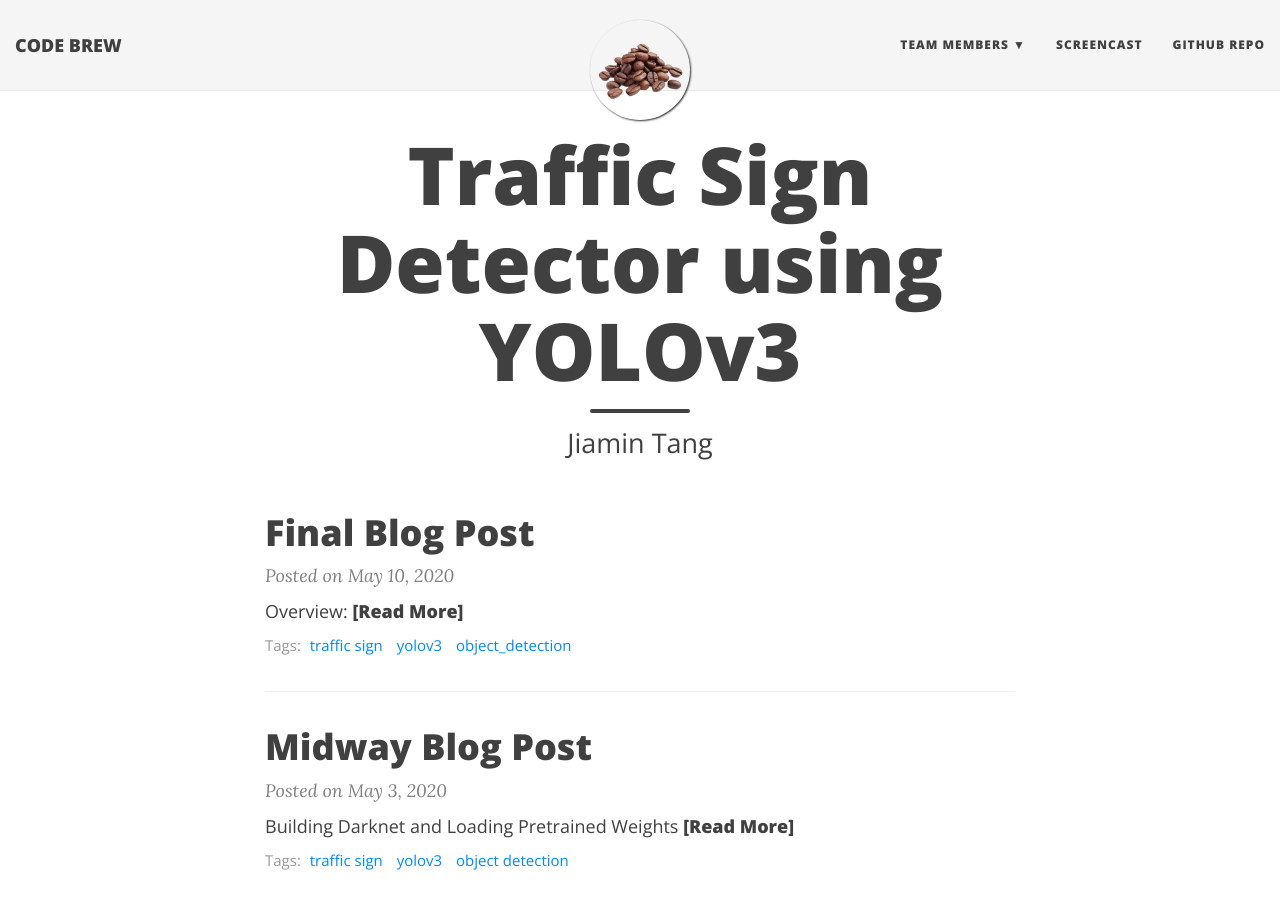
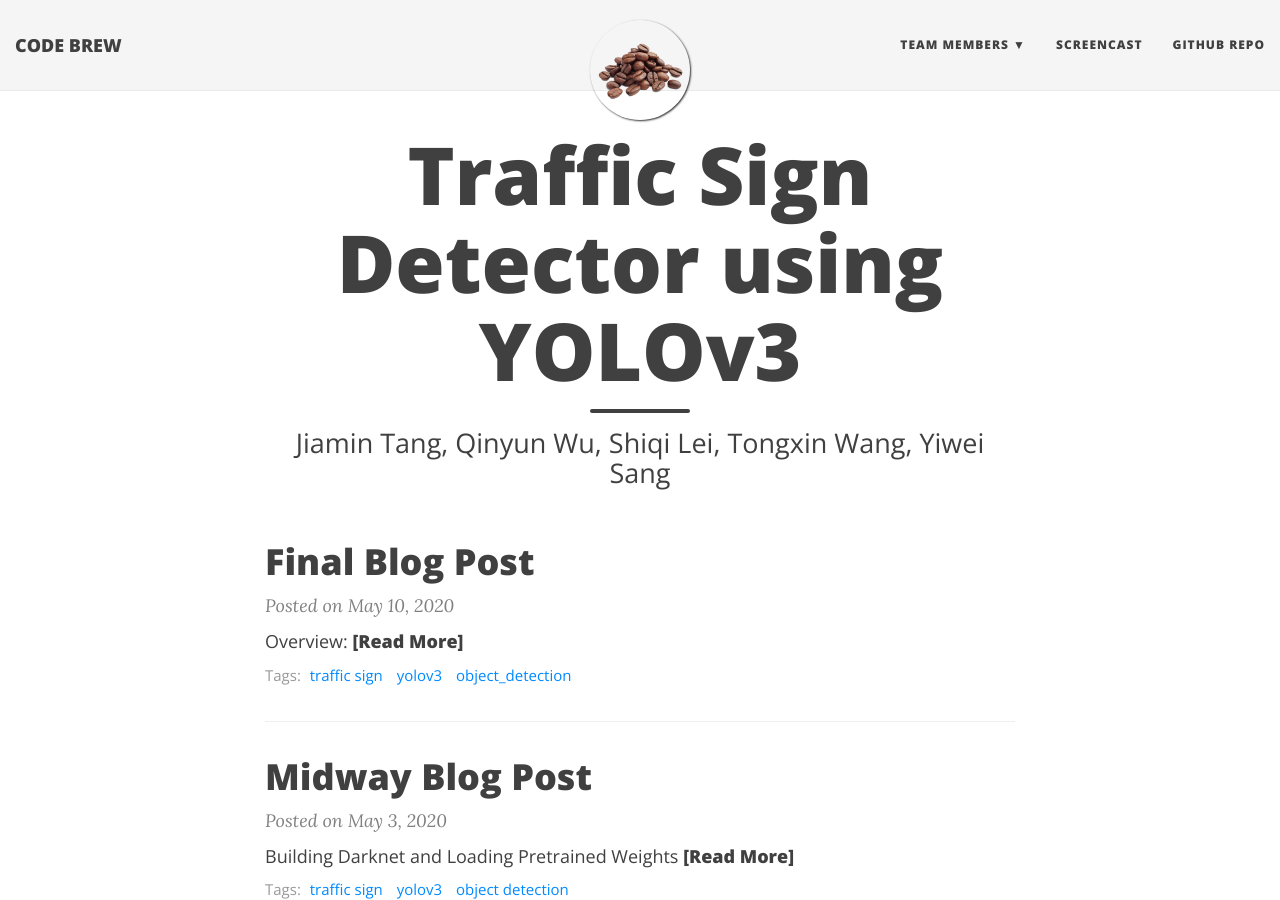
Before and after one commit to tongxinw/YOLOv3_traffic_sign_website, a Jekyll site: the page built from index.html, in a window 1280 px wide and 900 px high. Built offline with Jekyll 4.4.1, drawn with Linux system fonts in a browser that asks for light colours; nearby versions of some CDN libraries; the list of posts is cut into pages by our own code; part of the change alters nothing that is shown.

```diff
--- a/index.html
+++ b/index.html
@@ -2,7 +2,6 @@
 layout: page
 title: Traffic Sign Detector using YOLOv3
 subtitle: Jiamin Tang, Qinyun Wu, Shiqi Lei, Tongxin Wang, Yiwei Sang
-subtitle: Jiamin Tang
 use-site-title: true
 ---
 
```
